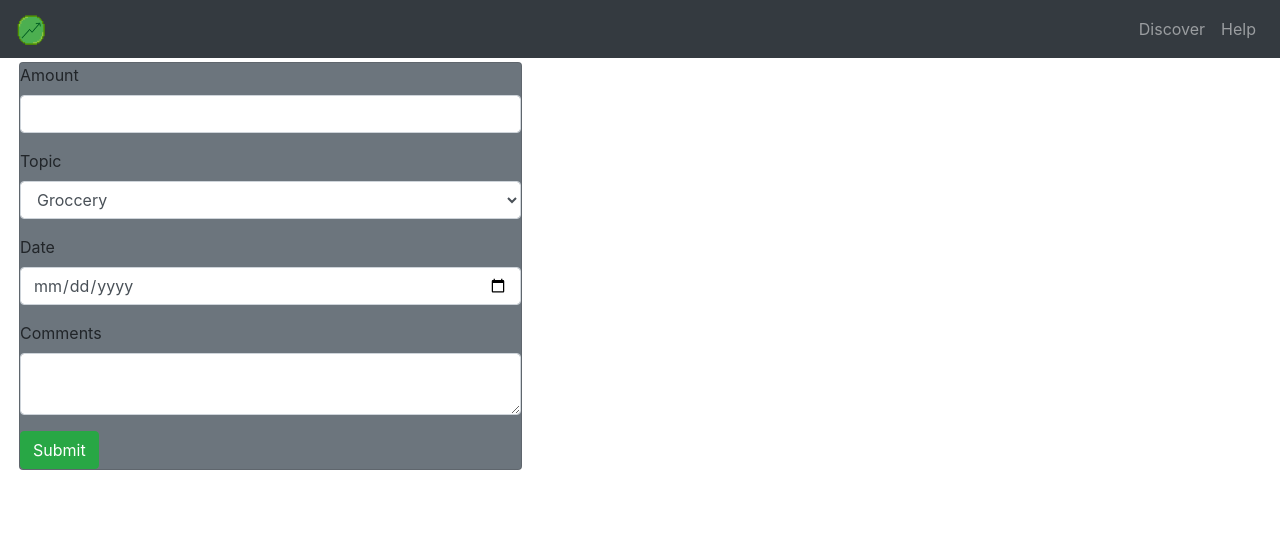
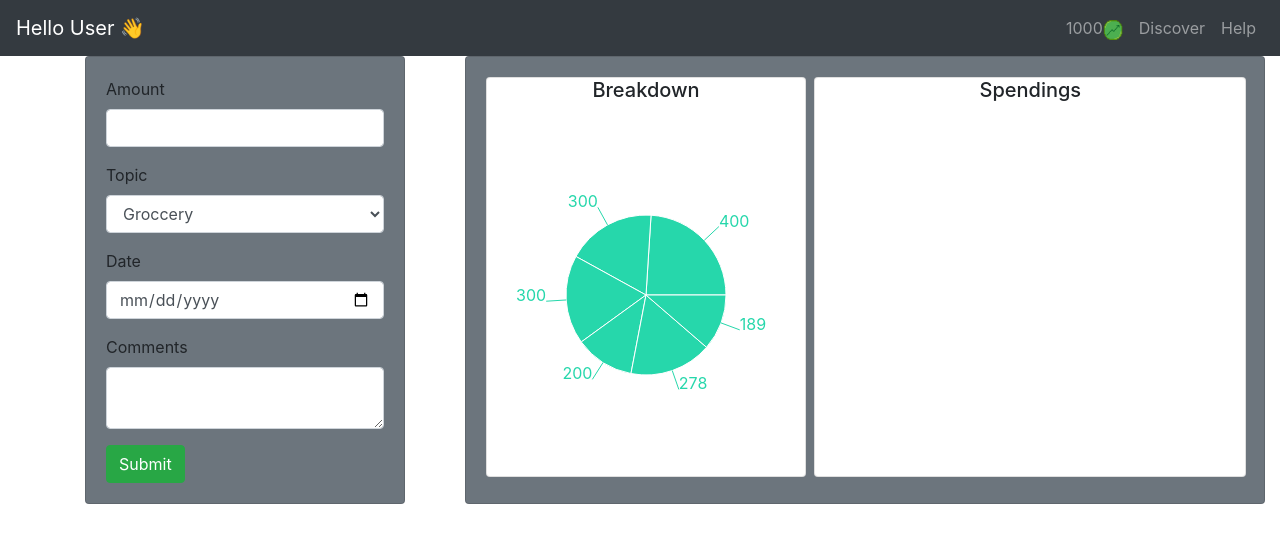
Before and after one commit to adityashnkr/Safve, a React (Create React App) app in the folder safve/: page /dash in a window 1280 px wide. Shown: the top 542 px of the page. Built offline with nearby package versions, Linux system fonts and the light colour scheme.

Commit message:
dashboard complete

```diff
--- a/safve/package.json
+++ b/safve/package.json
@@ -8,6 +8,7 @@
     "@testing-library/user-event": "^12.8.3",
     "bootstrap": "^4.6.0",
     "date-picker": "^0.5.0",
+    "firebase": "^8.7.1",
     "font-awesome": "^4.7.0",
     "react": "^17.0.2",
     "react-bootstrap": "^1.6.1",
@@ -16,6 +17,7 @@
     "react-router-dom": "^5.2.0",
     "react-scripts": "4.0.3",
     "reactstrap": "^8.9.0",
+    "recharts": "^2.0.10",
     "web-vitals": "^1.1.2"
   },
   "scripts": {
--- a/safve/src/components/dashboard.jsx
+++ b/safve/src/components/dashboard.jsx
@@ -1,18 +1,27 @@
 import React, { Component} from 'react';
 import Header from './header';
 import Info from './info'
+import Visuals from './visuals'
+import { Container, Row, Col } from 'reactstrap';
 class Dashboard extends Component {
     render() {
+
         return (
             <div>
-                <div>
                 <Header />
-                </div>
-                <div>
-                    <Info></Info>
-                </div>
+                <Container>
+                <Row>
+                    <Col sm="4">
+                        <Info />
+                    </Col>
+                    <Col sm="8">
+                        <Visuals />
+                    </Col>
+                    <Col>
+                    </Col>
+                </Row>
+                </Container>
             </div>
-
                 )
     }
 
--- a/safve/src/components/header.jsx
+++ b/safve/src/components/header.jsx
@@ -20,10 +20,13 @@ class Header extends Component {
         return(
             <div>
             <Navbar color="dark" dark expand="md">
-              <NavbarBrand className="mr-auto" href="/"><img src='assets\pixil-frame-0.png' height="30" width="30" alt='Safve' /></NavbarBrand>
+              <NavbarBrand className="mr-auto" href="/">Hello User 👋</NavbarBrand>
               {/* <NavbarToggler onClick={toggle} /> */}
               {/* <Collapse isOpen={isOpen} navbar> */}
                 <Nav navbar>
+                <NavItem>
+                    <NavLink href="/">1000<img src="assets\pixil-frame-0.png" height="20" width="20" alt='Safve' ></img></NavLink>
+                  </NavItem>
                   <NavItem>
                     <NavLink href="/">Discover</NavLink>
                   </NavItem>
--- a/safve/src/components/info.jsx
+++ b/safve/src/components/info.jsx
@@ -61,9 +61,8 @@ alert(error);
 	render() {
 		const { amount, comments, topic ,date} = this.state
 		return (
-            <div>
-                <div className="col-12 col-md-5 m-1">
-                <Card color='secondary'>
+                <Card color='secondary' style={{width:"20rem",height:"28rem"}}>
+					<CardBody>
 			<Form onSubmit={this.handleSubmit}>
 				<FormGroup>
 					<Label>Amount</Label>
@@ -73,7 +72,6 @@ alert(error);
 						onChange={this.handleAmountChange}
 					/>
 				</FormGroup>
-
 				<FormGroup>
 					<Label>Topic</Label>
 					<Input type="select" value={topic} onChange={this.handleTopicChange}>
@@ -86,10 +84,8 @@ alert(error);
 				</FormGroup>
                 <FormGroup>
 
-                    {/* fix DATE */}
 					<Label>Date</Label>
 				<Input type='Date' onChange={this.handleDateChange} value={date}></Input>
-                {/* <DatePicker selected = {date} onChange={this.handleDateChange} />  */}
                 </FormGroup>
                 <FormGroup>
 					<Label>Comments</Label>
@@ -100,9 +96,8 @@ alert(error);
 				</FormGroup>
 				<Button color="success" type="submit">Submit</Button>
 			</Form>
+			</CardBody>
             </Card>
-            </div>
-            </div>
 		)
 	}
 }
--- /dev/null
+++ b/safve/src/components/visuals.jsx
@@ -0,0 +1,51 @@
+import React , { Component} from 'react';
+import {  Card, Button, CardHeader, CardFooter, CardBody, CardTitle, CardText,Form, FormGroup, Label, Input, FormText,Container,Row,Col } from 'reactstrap';
+import { PieChart, Pie, Legend, Tooltip, ResponsiveContainer } from 'recharts';
+const data01 = [
+    { name: 'Group A', value: 400 },
+    { name: 'Group B', value: 300 },
+    { name: 'Group C', value: 300 },
+    { name: 'Group D', value: 200 },
+    { name: 'Group E', value: 278 },
+    { name: 'Group F', value: 189 },
+  ];
+
+class Visuals extends Component {
+    render() {
+        return(
+                <Card color='secondary' style={{width:"50rem",height:"28rem"}}>
+                    <CardBody>
+                        <div className="row">
+                            <div className="col-sm-5">
+                        <Card style={{width:"20rem",height:"25rem"}} className="text-center">
+                            <CardTitle tag="h5">Breakdown</CardTitle>
+                        <ResponsiveContainer width="100%" height="100%">
+                            <PieChart width={100} height={100}>
+                            <Pie
+                                dataKey="value"
+                                isAnimationActive={false}
+                                data={data01}
+                                cx="50%"
+                                cy="50%"
+                                outerRadius={80}
+                                fill="#26D7AB"
+                                label
+                            />
+                            <Tooltip />
+                            </PieChart>
+                        </ResponsiveContainer>
+                        </Card>
+                        </div>
+                        <div className="col-sm-5">
+                        <Card style={{width:"27rem",height:"25rem"}}  className="text-center">
+                            <CardTitle tag="h5">Spendings</CardTitle>
+                        </Card>
+                        </div>
+                        </div>
+                    </CardBody>
+                </Card>
+            )
+    }
+}
+
+export default Visuals;
```
Also changed, not shown: 1 other file (tests, documents, lock files or other folders).
